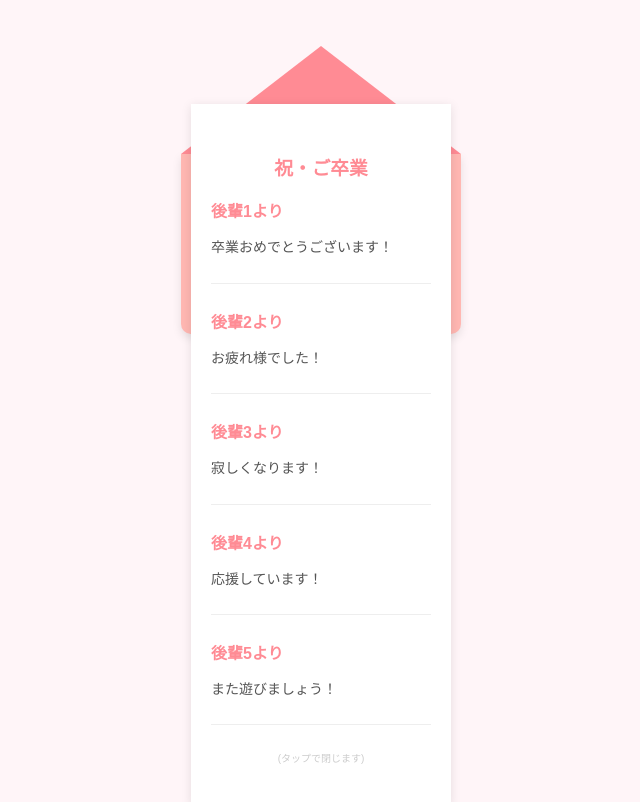
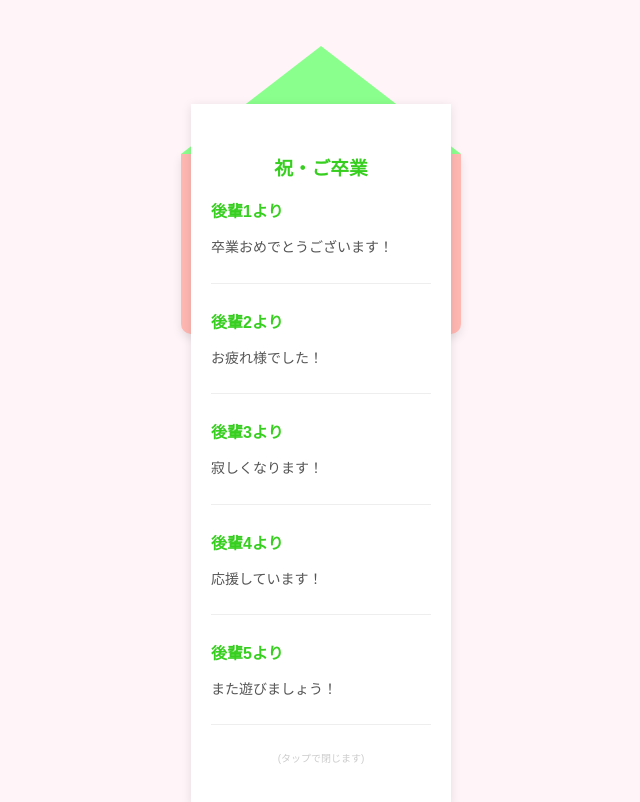
Before and after one commit to pecolove-std/arigatouuenosan, a plain HTML site: page index.html in a window 1280 px wide. Both pictures are taken after a click on the element 640 px from the left and 227 px from the top of the page. Shown: the whole page, without its empty margins (319-959 px from the left). Drawn offline with Linux system fonts and the light colour scheme.

Commit message:
Update index.html

```diff
--- a/index.html
+++ b/index.html
@@ -25,7 +25,7 @@
 
         /* ヒントテキスト */
         .hint {
-            color: #ff8b94;
+            color: #37cf1f;
             font-weight: bold;
             margin-bottom: 10px;
             transition: 0.3s;
@@ -49,7 +49,7 @@
             top: 0;
             width: 100%;
             height: 100%;
-            background-color: #ff8b94; /* フタの色（少し濃く） */
+            background-color: #8bff8d; /* フタの色（少し濃く） */
             clip-path: polygon(0 0, 100% 0, 50% 60%); /* 三角形に切り抜き */
             transition: transform 0.4s ease;
             transform-origin: top;
@@ -88,7 +88,7 @@
 
         /* メッセージの中身 */
         .msg { margin-bottom: 25px; border-bottom: 1px solid #eee; padding-bottom: 10px; }
-        .name { font-weight: bold; color: #ff8b94; }
+        .name { font-weight: bold; color: #37cf1f; }
         .text { font-size: 14px; color: #555; line-height: 1.6; }
     </style>
 </head>
@@ -101,7 +101,7 @@
             <div class="flap"></div>
 
             <div class="letter">
-                <h3 style="text-align:center; color:#ff8b94;">祝・ご卒業</h3>
+                <h3 style="text-align:center; color:#37cf1f;">祝・ご卒業</h3>
 
                 <div class="msg">
                     <span class="name">後輩1より</span>
```
